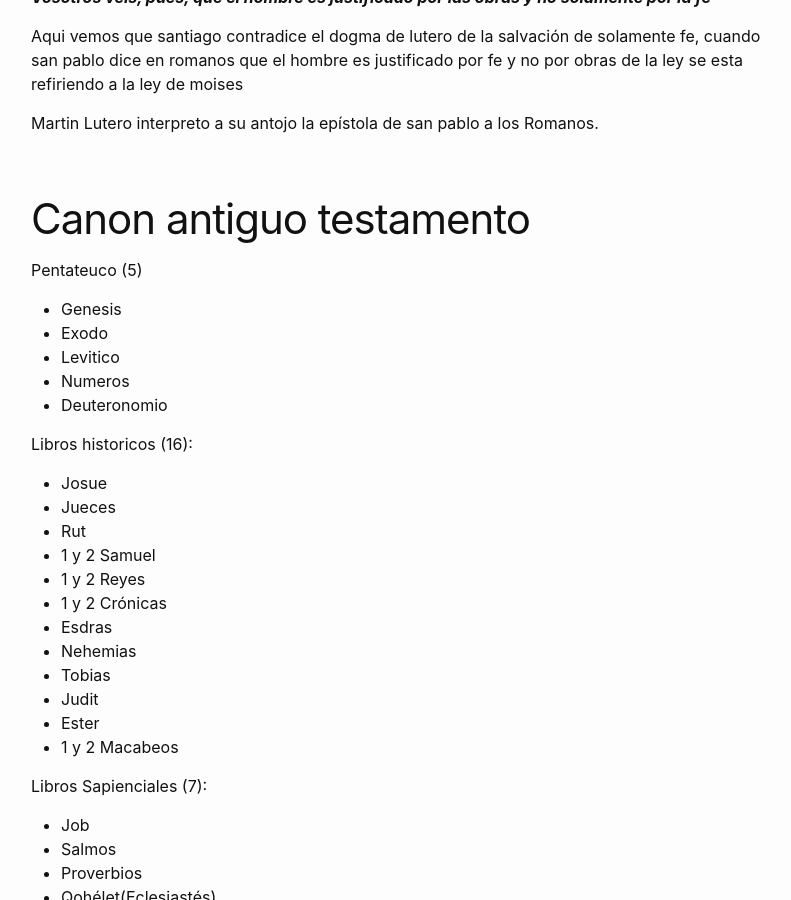
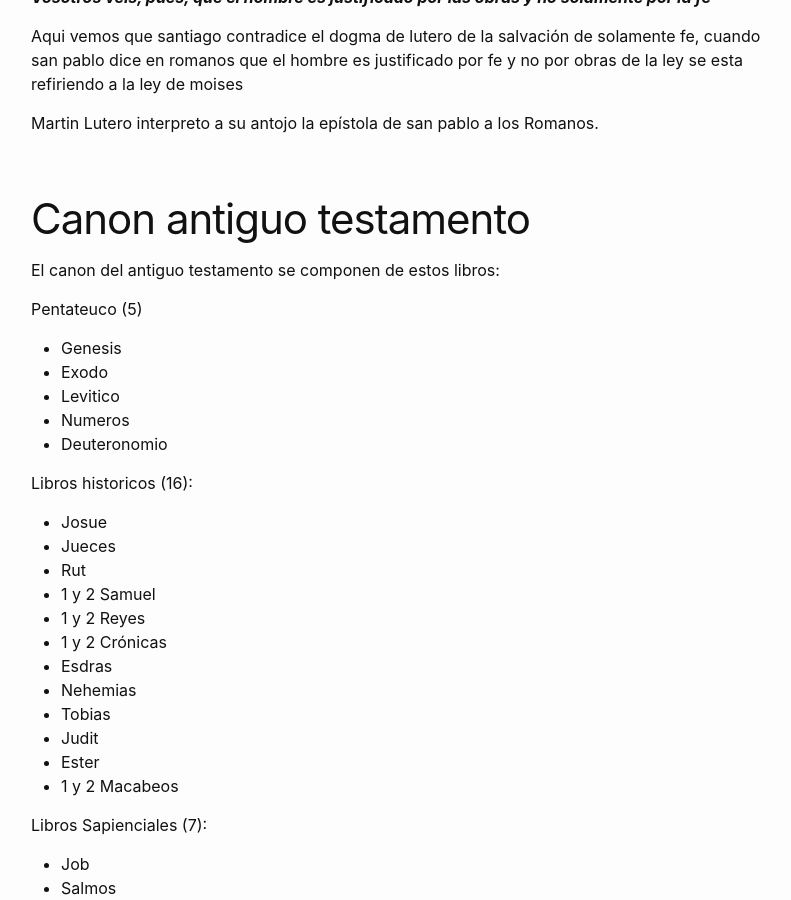
Before and after one commit to dylanmeca/dylanmeca.github.io, a Jekyll site: the page built from _posts/2021-07-03-La-Biblia.md, in a window 1280 px wide and 900 px high, scrolled down 4209 px. Shown: the whole window, without its empty margins (239-1030 px from the left). Built offline with Jekyll 4.4.1, drawn with Linux system fonts in a browser that asks for light colours; a script that is not in the unit is left out; comment, search, counter and statistics services are not loaded.

Commit message:
Update 2021-07-03-La-Biblia.md

```diff
--- a/_posts/2021-07-03-La-Biblia.md
+++ b/_posts/2021-07-03-La-Biblia.md
@@ -15,6 +15,9 @@ keywords:
     - cristiano catolico
     - que es
     - que es la biblia
+    - canon
+    - canon del antiguo testamento
+    - antiguo testamento
 ---
 
 ![Biblia](https://dylan14567.github.io/assets/img/Biblia.jpg)
@@ -71,6 +74,8 @@ Martin Lutero interpreto a su antojo la epístola de san pablo a los Romanos.
 
 # Canon antiguo testamento
 
+El canon del antiguo testamento se componen de estos libros:
+
 Pentateuco (5)
 
 - Genesis
```
